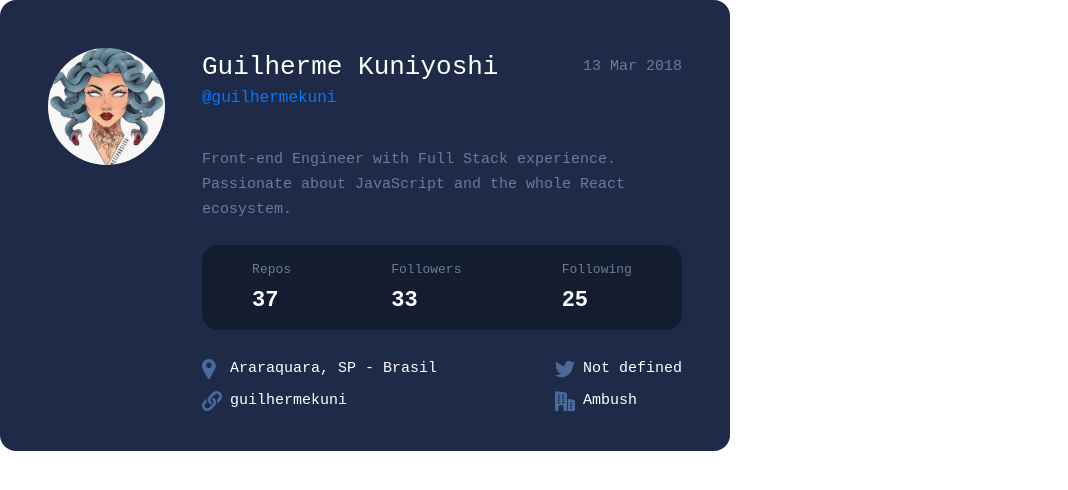
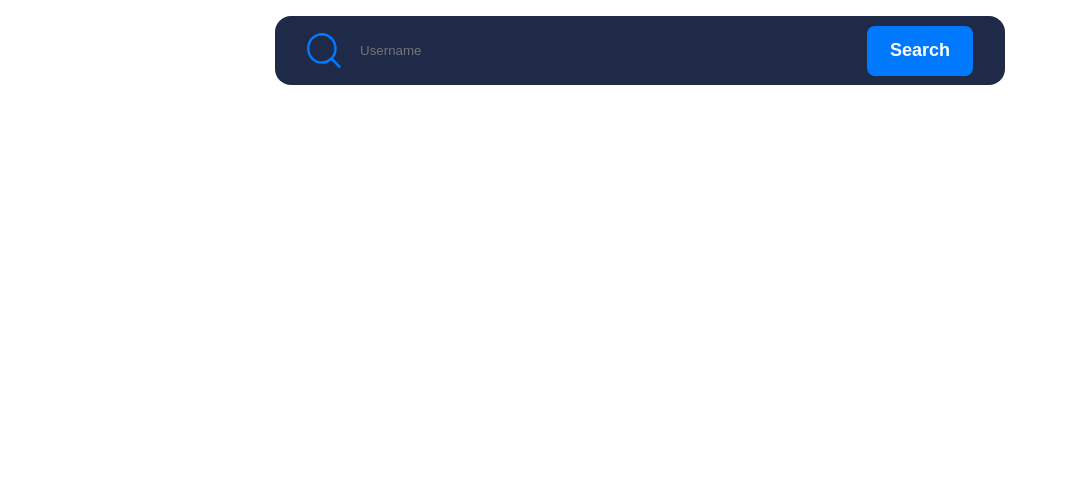
Before and after one commit to Ambush-Journey-Program/github-user-search-react-MarcelloAragoni, a React (Create React App) app: page / in a window 1280 px wide. Shown: the top 490 px of the page, without its empty margins (0-1068 px from the left). Built offline with nearby package versions, Linux system fonts and the light colour scheme.

Commit message:
created home page and integrated fetch for user search.

```diff
--- a/src/components/avatar/Avatar.jsx
+++ b/src/components/avatar/Avatar.jsx
@@ -1,7 +1,5 @@
 import './style.scss';
 
 export default function Avatar({ src, alt }) {
-  const avatarSource = `../../images/${src}`;
-
-  return <img className="avatar" src={avatarSource} alt={alt} />;
+  return <img className="avatar" src={src} alt={alt} />;
 }
--- a/src/components/button/Button.jsx
+++ b/src/components/button/Button.jsx
@@ -1,8 +1,8 @@
 import './style.scss';
 
-export default function Button({ children }) {
+export default function Button({ onClick, children, type = 'button' }) {
   return (
-    <button className="button" type="button">
+    <button onClick={onClick} className="button" type={type}>
       {children}
     </button>
   );
--- a/src/components/main-box/MainBox.jsx
+++ b/src/components/main-box/MainBox.jsx
@@ -5,25 +5,24 @@ import PublicBox from '../public-box';
 import LinkBox from '../link-box';
 import './style.scss';
 
-export default function MainBox() {
-  const formattedDate = handleFormatDate('2018-03-13T12:20:43Z');
+export default function MainBox({ details = '' }) {
+  const formattedDate = handleFormatDate(details.created_at);
 
   return (
-    <div className="main-box">
-      <Avatar src="medusa.jpeg" />
+    <div id="mainbox" className="main-box main-box--empty">
+      <Avatar src={details.avatar_url} />
       <div className="main-box--user">
-        <UserBox
-          user="Guilherme Kuniyoshi"
-          tag="guilhermekuni"
-          date={formattedDate}
-          bio="Front-end Engineer with Full Stack experience. Passionate about JavaScript and the whole React ecosystem."
+        <UserBox user={details.name} tag={details.login} date={formattedDate} bio={details.bio} />
+        <PublicBox
+          repositoriesCount={details.public_repos}
+          followerCount={details.followers}
+          followingCount={details.following}
         />
-        <PublicBox repositoriesCount="37" followerCount="33" followingCount="25" />
         <LinkBox
-          city="Araraquara, SP - Brasil"
-          blog="https://github.com/users/guilhermekuni"
-          blogLabel="guilhermekuni"
-          company="Ambush"
+          city={details.location}
+          blog={details.blog}
+          blogLabel={details.login}
+          company={details.company}
         />
       </div>
     </div>
--- a/src/components/search-bar/SearchBar.jsx
+++ b/src/components/search-bar/SearchBar.jsx
@@ -1,14 +1,22 @@
-import './style.scss';
+import { useState } from 'react';
 import Button from '../button';
 import Icons from '../icons';
 import SearchInput from '../search-input';
+import './style.scss';
 
-export default function SearchBar() {
+export default function SearchBar({ onSubmit }) {
+  const [inputState, setInputState] = useState('');
+
+  function handleSubmit(event) {
+    event.preventDefault();
+    onSubmit(inputState);
+  }
+
   return (
-    <div className="search--bar">
+    <form onSubmit={handleSubmit} className="search--bar">
       <Icons src="icon-search.svg" alt="search icon" />
-      <SearchInput />
-      <Button>Search</Button>
-    </div>
+      <SearchInput setInputState={setInputState} value={inputState} />
+      <Button type="submit">Search</Button>
+    </form>
   );
 }
--- a/src/components/search-input/SearchInput.jsx
+++ b/src/components/search-input/SearchInput.jsx
@@ -1,5 +1,17 @@
 import './style.scss';
 
-export default function SearchInput() {
-  return <input className="input--Search" type="text" placeholder="Username" />;
+export default function SearchInput({ setInputState, value }) {
+  function handleChange(event) {
+    setInputState(event.target.value);
+  }
+
+  return (
+    <input
+      onChange={handleChange}
+      className="input--Search"
+      type="text"
+      placeholder="Username"
+      value={value}
+    />
+  );
 }
--- a/src/pages/home/index.jsx
+++ b/src/pages/home/index.jsx
@@ -1,5 +1,23 @@
+import { useState } from 'react';
+import { getUserDetails } from '../../services/users';
+import { handleAddClass } from '../../utilities/handle-class';
+import SearchBar from '../../components/search-bar';
 import MainBox from '../../components/main-box';
+import './style.scss';
 
 export default function Home() {
-  return <MainBox />;
+  const [userResponse, setUserResponse] = useState();
+
+  async function handleGetUser(username) {
+    const responseJson = await getUserDetails(username);
+    setUserResponse(responseJson);
+    handleAddClass('mainbox', 'main-box--empty');
+  }
+
+  return (
+    <div className="home">
+      <SearchBar onSubmit={handleGetUser} />
+      <MainBox details={userResponse} />
+    </div>
+  );
 }
--- /dev/null
+++ b/src/pages/home/style.scss
@@ -0,0 +1,5 @@
+.home {
+  display: flex;
+  flex-direction: column;
+  align-items: center;
+}
--- /dev/null
+++ b/src/services/users.js
@@ -0,0 +1,4 @@
+export async function getUserDetails(username) {
+  const response = await fetch(`https://api.github.com/users/${username}`);
+  return response.json();
+}
--- /dev/null
+++ b/src/utilities/handle-class.js
@@ -0,0 +1,3 @@
+export function handleAddClass(id, className) {
+  document.getElementById(id).classList.remove(className);
+}
```
Also changed, not shown: .eslintrc.json.
